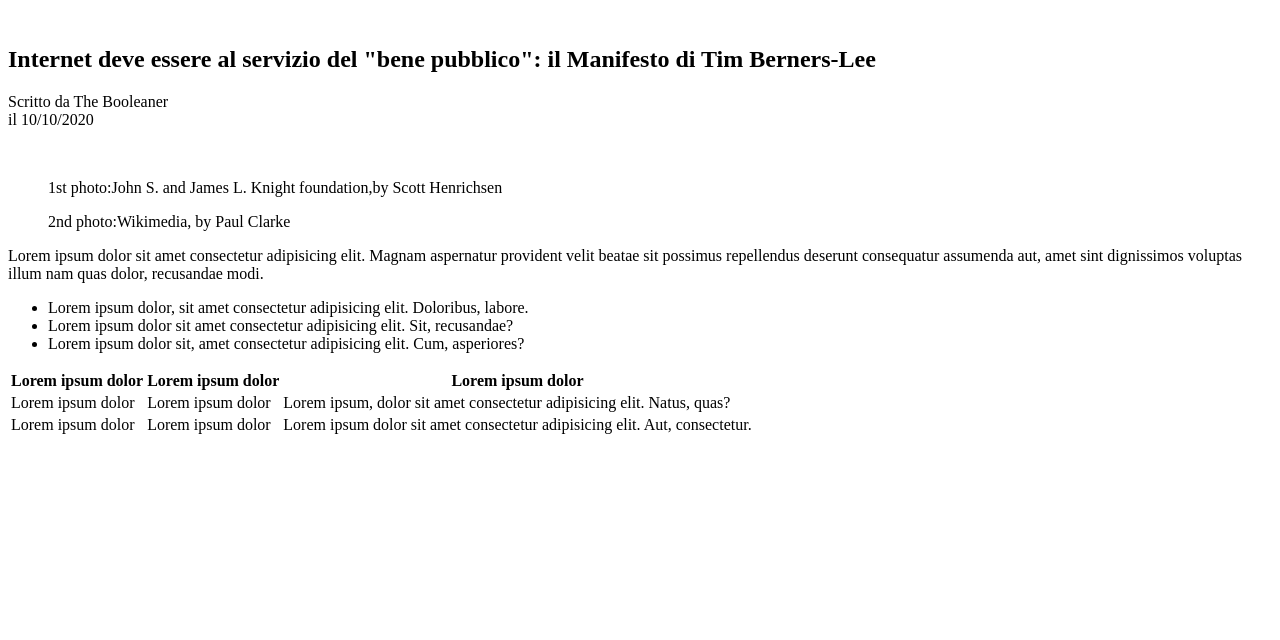
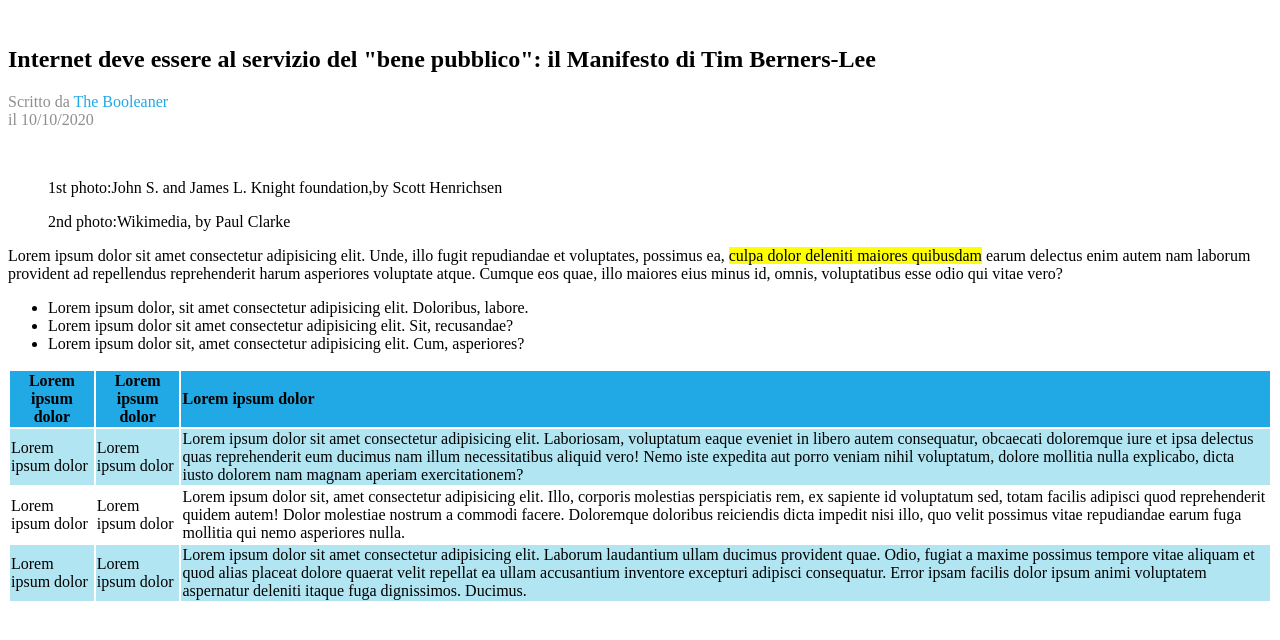
Before and after one commit to Morella92/html-css-booleaner, a plain HTML site: page index.html in a window 1280 px wide. Drawn offline with Linux system fonts and the light colour scheme.

Commit message:
new commit

```diff
--- /dev/null
+++ b/css/style.css
@@ -0,0 +1,23 @@
+.didascalia {
+    color: #8E8E8E;
+}
+
+.booleaner {
+    color: #20A9E4;
+}
+
+.evidenziato {
+    background-color: yellow;
+}
+
+.titolo-tabella{
+    background-color: #20A9E5;
+}
+
+.terzo-titolo{
+    text-align: left;
+}
+
+.contenuto-tabella{
+    background-color: #B1E5F2;
+}
--- a/index.html
+++ b/index.html
@@ -5,7 +5,7 @@
     <meta http-equiv="X-UA-Compatible" content="IE=edge">
     <meta name="viewport" content="width=device-width, initial-scale=1.0">
     <title>First css</title>
-    <link rel="stylesheet" href="style.css">
+    <link rel="stylesheet" href="css/style.css">
 </head>
 
 <body>
@@ -31,8 +31,8 @@
                     Internet deve essere al servizio del "bene pubblico": il Manifesto di Tim Berners-Lee
                 </h1>
 
-                <p class="">
-                    Scritto da The Booleaner <br>
+                <p class="didascalia">
+                    Scritto da <span class="booleaner">The Booleaner</span>  <br>
                     il 10/10/2020
                 </p>
 
@@ -56,7 +56,7 @@
             <div>
 
                 <p>
-                    Lorem ipsum dolor sit amet consectetur adipisicing elit. Magnam aspernatur provident velit beatae sit possimus repellendus deserunt consequatur assumenda aut, amet sint dignissimos voluptas illum nam quas dolor, recusandae modi.
+                    Lorem ipsum dolor sit amet consectetur adipisicing elit. Unde, illo fugit repudiandae et voluptates, possimus ea, <span class="evidenziato">culpa dolor deleniti maiores quibusdam</span>  earum delectus enim autem nam laborum provident ad repellendus reprehenderit harum asperiores voluptate atque. Cumque eos quae, illo maiores eius minus id, omnis, voluptatibus esse odio qui vitae vero?
                 </p>
 
                 <ul>
@@ -70,26 +70,32 @@
         <!-- Sezione tabella -->
         <section>
             <table>
-                <thead class="Titolo tabella">
+                <thead class="titolo-tabella">
                     <tr>
                         <th>Lorem ipsum dolor</th>
                         <th>Lorem ipsum dolor</th>
-                        <th>Lorem ipsum dolor</th>
+                        <th class="terzo-titolo">Lorem ipsum dolor</th>
                     </tr>
 
                 </thead>
 
                 <tbody>
-                    <tr>
+                    <tr class="contenuto-tabella">
                         <td>Lorem ipsum dolor</td>
                         <td>Lorem ipsum dolor</td>
-                        <td>Lorem ipsum, dolor sit amet consectetur adipisicing elit. Natus, quas?</td>
+                        <td>Lorem ipsum dolor sit amet consectetur adipisicing elit. Laboriosam, voluptatum eaque eveniet in libero autem consequatur, obcaecati doloremque iure et ipsa delectus quas reprehenderit eum ducimus nam illum necessitatibus aliquid vero! Nemo iste expedita aut porro veniam nihil voluptatum, dolore mollitia nulla explicabo, dicta iusto dolorem nam magnam aperiam exercitationem?</td>
                     </tr>
 
                     <tr>
                         <td>Lorem ipsum dolor</td>
                         <td>Lorem ipsum dolor</td>
-                        <td>Lorem ipsum dolor sit amet consectetur adipisicing elit. Aut, consectetur.</td>
+                        <td>Lorem ipsum dolor sit, amet consectetur adipisicing elit. Illo, corporis molestias perspiciatis rem, ex sapiente id voluptatum sed, totam facilis adipisci quod reprehenderit quidem autem! Dolor molestiae nostrum a commodi facere. Doloremque doloribus reiciendis dicta impedit nisi illo, quo velit possimus vitae repudiandae earum fuga mollitia qui nemo asperiores nulla.</td>
+                    </tr>
+
+                    <tr class="contenuto-tabella">
+                        <td>Lorem ipsum dolor</td>
+                        <td>Lorem ipsum dolor</td>
+                        <td>Lorem ipsum dolor sit amet consectetur adipisicing elit. Laborum laudantium ullam ducimus provident quae. Odio, fugiat a maxime possimus tempore vitae aliquam et quod alias placeat dolore quaerat velit repellat ea ullam accusantium inventore excepturi adipisci consequatur. Error ipsam facilis dolor ipsum animi voluptatem aspernatur deleniti itaque fuga dignissimos. Ducimus.</td>
                     </tr>
 
                 </tbody>
```
